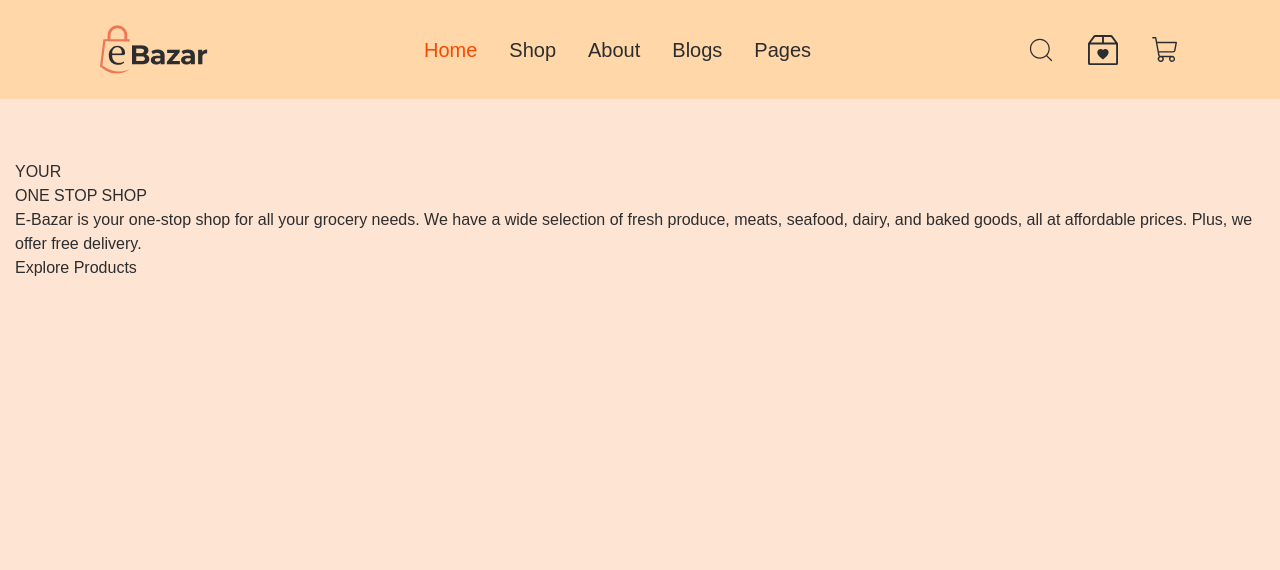
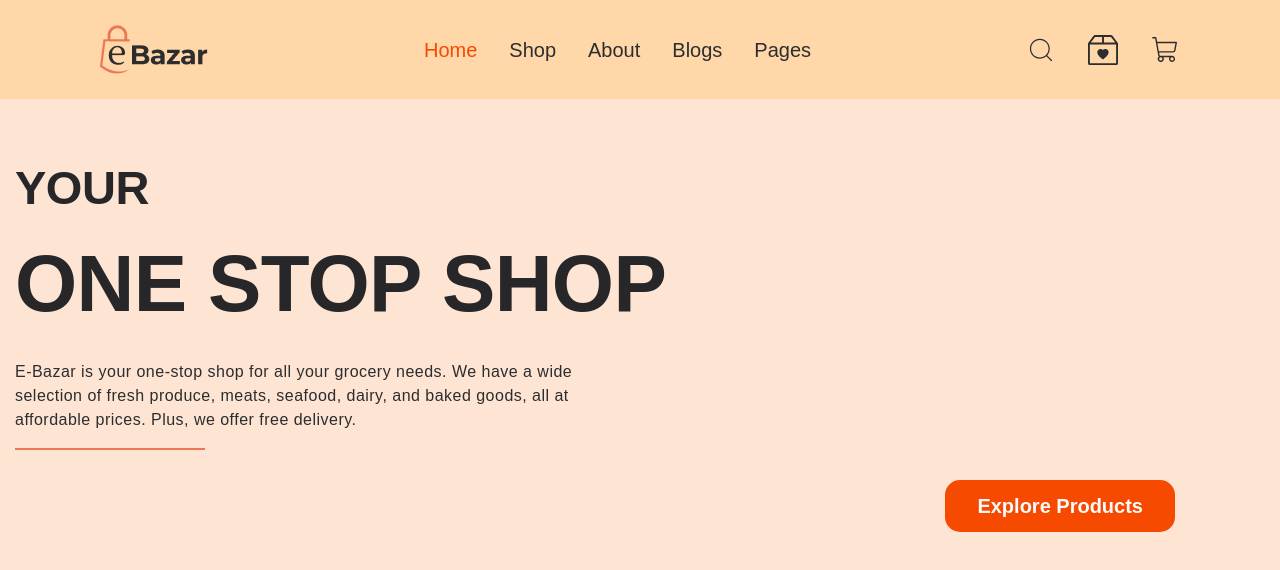
Before and after one commit to hossein1075/e-Bazar, a React (Vite) app: page / in a window 1280 px wide. Shown: the top 570 px of the page. Built offline with nearby package versions, Linux system fonts and the light colour scheme.

Commit message:
add css style section banner

```diff
--- /dev/null
+++ b/src/components/main/componentsMain/BtnOrigin/BtnOrigin.css
@@ -0,0 +1,41 @@
+.btn_after {
+    position: relative;
+    overflow: hidden;
+    transition: all 0.3s ease;
+}
+
+.btn_after::after {
+    position: absolute;
+    content: '';
+    top: 0;
+    left: 0;
+    height: 0;
+    width: 100%;
+    background-color: #FAFAFA;
+    box-shadow: 42px 42px 24px rgba(0, 0, 0, 0.01),
+        24px 24px 20px rgba(0, 0, 0, 0.03),
+        11px 11px 15px rgba(0, 0, 0, 0.04),
+        3px 3px 8px rgba(0, 0, 0, 0.05),
+        0px 0px 0px rgba(0, 0, 0, 0.05);
+    border-radius: 13px;
+    color: inherit;
+    z-index: 0;
+    transition: all 0.3s ease;
+}
+
+.btn_after:hover::after {
+    height: 100%;
+    top: auto;
+    bottom: 0;
+
+}
+
+.btn_after a {
+    z-index: 1;
+    position: relative;
+}
+
+.btn_after:hover a {
+    color: #2C2D2F;
+
+}
--- /dev/null
+++ b/src/components/main/componentsMain/BtnOrigin/BtnOrigin.jsx
@@ -0,0 +1,13 @@
+import React from 'react'
+import './BtnOrigin.css'
+function BtnOrigin() {
+    return (
+        <>
+                <button className='bg-orange-600 py-2.5 md:py-3 px-6 md:px-8 rounded-[15px] font-bold text-xl text-zinc-50 cursor-pointer btn_after'>
+                    <a href="#">Explore Products</a>
+                </button>
+        </>
+    )
+}
+
+export default BtnOrigin
--- /dev/null
+++ b/src/components/main/sections/section1/Banner.css
@@ -0,0 +1,9 @@
+.p_after::after {
+    position: absolute;
+    background: #EC7755;
+    content: '';
+    left: 0;
+    width: 190px;
+    height: 2px;
+    bottom: -18px;
+}
--- a/src/components/main/sections/section1/Banner.jsx
+++ b/src/components/main/sections/section1/Banner.jsx
@@ -1,21 +1,20 @@
 import React from 'react'
-
+import './Banner.css'
+import BtnOrigin from '../../componentsMain/BtnOrigin/BtnOrigin'
 function Banner() {
     return (
         <>
             <section>
                 <div className="container">
                     <div>
-                        <h5>YOUR</h5>
-                        <h2>ONE STOP SHOP</h2>
-                        <p>E-Bazar is your one-stop shop for all your grocery needs. We have
+                        <h5 className='text-3xl sm:text-[35px] md:text-[42px] xl:text-[47px] font-Lato-Bold font-bold tracking-[-0.03rem] text-zinc-800 mb-2'>YOUR</h5>
+                        <h2 className='text-[45px] sm:text-[50px] md:text-[65px] xl:text-[80px] font-Lato-Bold font-bold tracking-[-0.04rem] text-zinc-800 mb-4'>ONE STOP SHOP</h2>
+                        <p className='tracking-[0.03rem] mb-5 relative p_after max-w-150'>E-Bazar is your one-stop shop for all your grocery needs. We have
                             a wide selection of fresh produce, meats, seafood, dairy, and
                             baked goods, all at affordable prices. Plus, we offer free delivery.
                         </p>
-                        <div>
-                            <button>
-                                <a href="#">Explore Products</a>
-                            </button>
+                        <div className='mt-12 text-right max-w-290'>
+                            <BtnOrigin/>
                         </div>
                     </div>
                 </div>
--- a/src/index.css
+++ b/src/index.css
@@ -60,6 +60,7 @@
   }
 }
 /* container */
-@utility container {
-   @apply mx-auto px-3.75
-}
+
+  @utility container {
+     @apply mx-auto px-3.75 max-w-7xl
+  }
```
